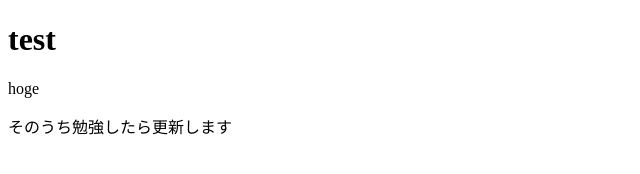
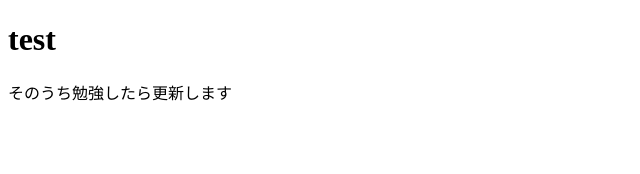
Before and after one commit to Suu0313/Suu0313.github.io, a plain HTML site: page index.html in a window 1280 px wide. Shown: the whole page, without its empty margins (0-640 px from the left). Drawn offline with Linux system fonts and the light colour scheme.

Commit message:
Update index.html

```diff
--- a/index.html
+++ b/index.html
@@ -6,7 +6,6 @@
 </head>
 <body>
   <h1>test</h1>
-  <p>hoge</p>
-  そのうち勉強したら更新します
+  <p>そのうち勉強したら更新します</p>
 </body>
 </html>
```
